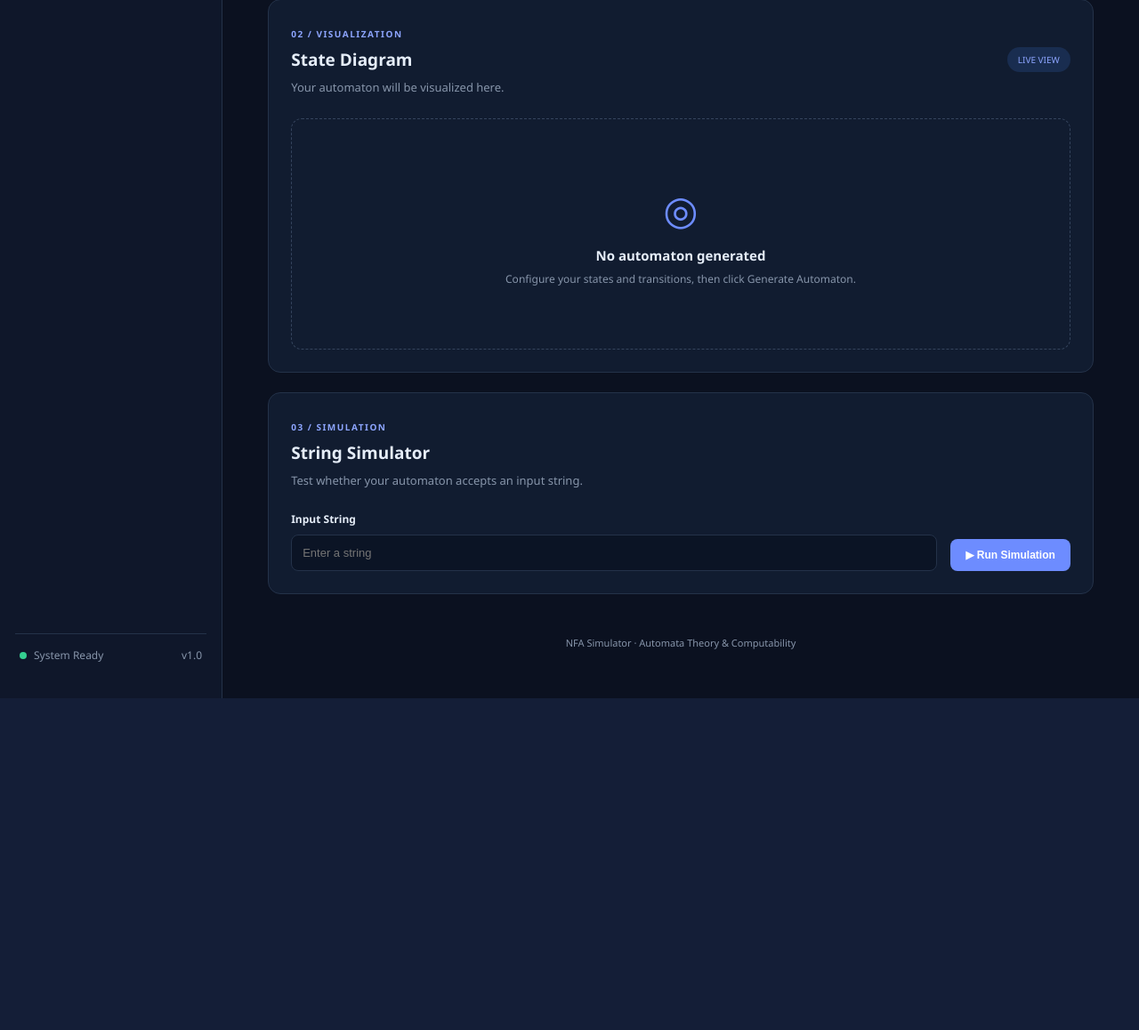
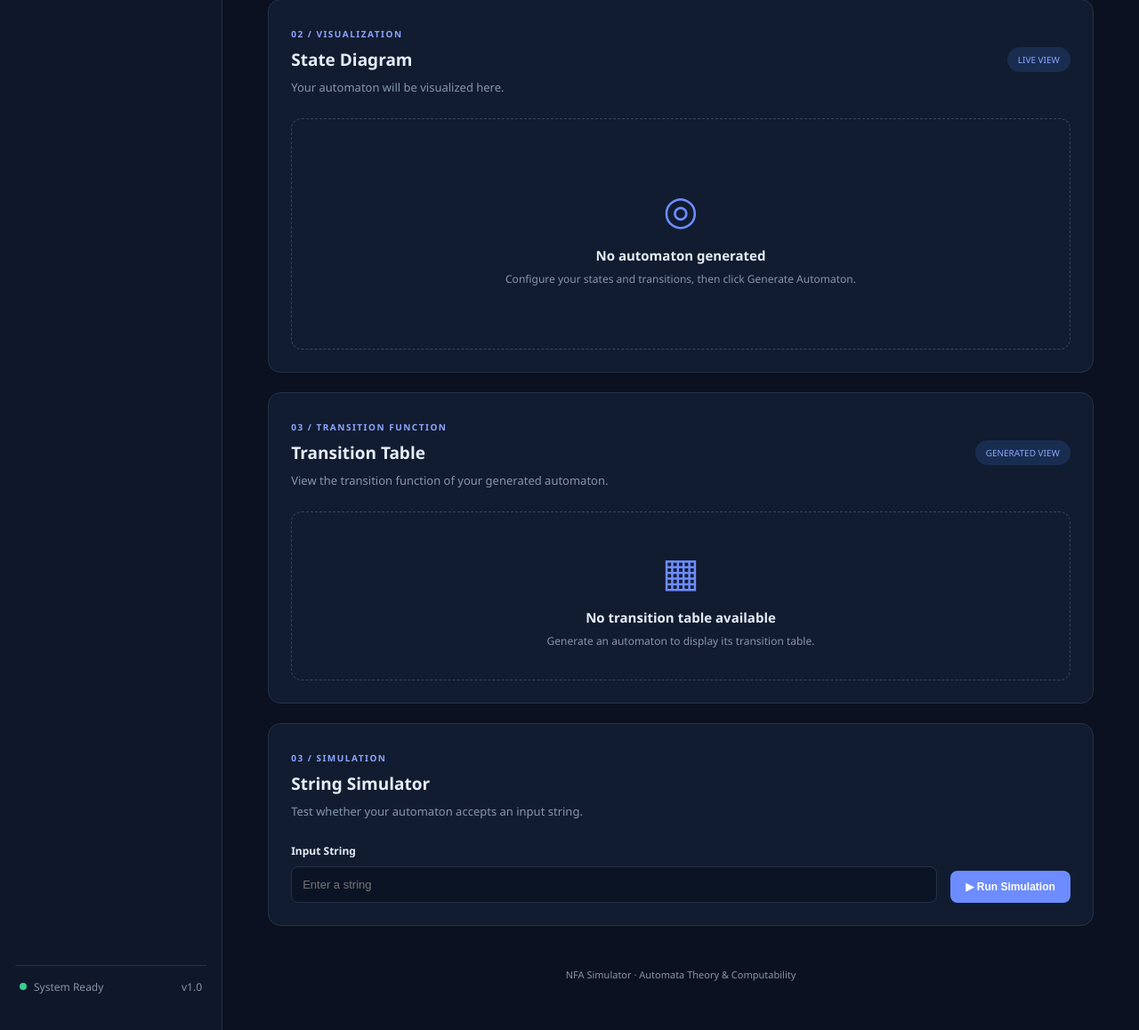
Before and after one commit to Mannan2408/NFA-Simulator, a Flask app: page / in a window 1280 px wide. Shown: the part 1065-2223 px from the top of the page at 89% size. Before the commit the page ends 1850 px from the top, so only its background shows below. Run offline with Flask 3, Linux system fonts and the light colour scheme.

Commit message:
transition table

```diff
--- a/static/script.js
+++ b/static/script.js
@@ -241,6 +241,7 @@ function generateAutomaton() {
     generatedAutomaton = machine;
 
     renderAutomaton(machine);
+    renderTransitionTable(machine);
 
     showMessage(
         "Automaton generated successfully! You can now view its state diagram.",
@@ -493,6 +494,169 @@ function renderAutomaton(machine) {
     container.appendChild(caption);
 }
 
+
+ // ==========================================
+ // AUTOMATIC TRANSITION TABLE GENERATION
+ // ==========================================
+
+function renderTransitionTable(machine) {
+
+    const container = $("transitionTableContainer");
+
+    container.innerHTML = "";
+
+    // Get alphabet symbols
+
+    const symbols = [...machine.alphabet];
+
+    // Add epsilon column for epsilon-NFA
+
+    if (machine.type === "epsilon") {
+        symbols.push("ε");
+    }
+
+    // Create transition lookup map
+
+    const transitionMap = new Map();
+
+    machine.transitions.forEach(transition => {
+
+        const from = transition.from;
+        const symbol = normalizeSymbol(transition.symbol);
+
+        const key = JSON.stringify([from, symbol]);
+
+        if (!transitionMap.has(key)) {
+            transitionMap.set(key, new Set());
+        }
+
+        transition.destinations.forEach(destination => {
+            transitionMap.get(key).add(destination);
+        });
+
+    });
+
+    // Create table
+
+    const table = document.createElement("table");
+
+    table.className = "transition-matrix";
+
+    // Create table header
+
+    const thead = document.createElement("thead");
+    const headerRow = document.createElement("tr");
+
+    const stateHeader = document.createElement("th");
+
+    stateHeader.textContent = "STATE";
+
+    headerRow.appendChild(stateHeader);
+
+    symbols.forEach(symbol => {
+
+        const th = document.createElement("th");
+
+        th.textContent = symbol;
+
+        headerRow.appendChild(th);
+
+    });
+
+    thead.appendChild(headerRow);
+    table.appendChild(thead);
+
+    // Create table body
+
+    const tbody = document.createElement("tbody");
+
+    machine.states.forEach(state => {
+
+        const row = document.createElement("tr");
+
+        const stateCell = document.createElement("td");
+
+        const isStart = state === machine.start;
+        const isFinal = machine.finals.includes(state);
+
+        let stateLabel = "";
+
+        if (isStart) stateLabel += "→ ";
+        if (isFinal) stateLabel += "* ";
+
+        stateCell.textContent = stateLabel + state;
+
+        if (isStart) {
+            stateCell.classList.add("start-state-cell");
+        }
+
+        if (isFinal) {
+            stateCell.classList.add("final-state-cell");
+        }
+
+        row.appendChild(stateCell);
+
+        // Generate destination cells
+
+        symbols.forEach(symbol => {
+
+            const cell = document.createElement("td");
+
+            const key = JSON.stringify([state, symbol]);
+
+            const destinations = transitionMap.get(key);
+
+            if (destinations && destinations.size > 0) {
+
+                // Maintain the original state order
+
+                const orderedDestinations = machine.states.filter(
+                    destination => destinations.has(destination)
+                );
+
+                cell.textContent =
+                    "{ " + orderedDestinations.join(", ") + " }";
+
+                cell.classList.add("transition-present");
+
+            } else {
+
+                cell.textContent = "∅";
+
+                cell.classList.add("transition-empty");
+
+            }
+
+            row.appendChild(cell);
+
+        });
+
+        tbody.appendChild(row);
+
+    });
+
+    table.appendChild(tbody);
+
+    // Add table to the page
+
+    container.appendChild(table);
+
+    // Add legend
+
+    const legend = document.createElement("div");
+
+    legend.className = "transition-legend";
+
+    legend.innerHTML = `
+        <span><strong>→</strong> Start state</span>
+        <span><strong>*</strong> Final state</span>
+        <span><strong>∅</strong> No transition</span>
+    `;
+
+    container.appendChild(legend);
+
+}
+
 // ------------------------------------------
 // 7. CLEAR GENERATED OUTPUT
 // ------------------------------------------
@@ -513,6 +677,20 @@ function clearGeneratedOutput() {
     `;
 
     $("simulationResult").innerHTML = "";
+
+    const tableContainer = $("transitionTableContainer");
+
+    if (tableContainer) {
+        tableContainer.innerHTML = `
+            <div class="table-placeholder">
+                <div class="graph-icon">▦</div>
+                <h3>No transition table available</h3>
+                <p>
+                    Generate an automaton to display its transition table.
+                </p>
+            </div>
+        `;
+    }
 
 }
 
--- a/static/style.css
+++ b/static/style.css
@@ -784,3 +784,121 @@ footer {
     }
 
 }
+
+
+/* ==========================================
+   AUTOMATIC TRANSITION TABLE
+========================================== */
+
+#transitionTableContainer {
+    width: 100%;
+    overflow-x: auto;
+}
+
+.transition-matrix {
+    width: 100%;
+    min-width: 400px;
+    border-collapse: separate;
+    border-spacing: 0;
+    margin-top: 5px;
+}
+
+.transition-matrix th {
+    background: #192d50;
+    color: #a9bcf0;
+    text-align: center;
+    padding: 16px;
+    font-size: 12px;
+    font-weight: 750;
+    border-bottom: 1px solid #30466e;
+}
+
+.transition-matrix th:first-child {
+    text-align: left;
+    border-radius: 8px 0 0 0;
+}
+
+.transition-matrix th:last-child {
+    border-radius: 0 8px 0 0;
+}
+
+.transition-matrix td {
+    padding: 16px;
+    text-align: center;
+    font-size: 13px;
+    border-bottom: 1px solid var(--border);
+    overflow-wrap: anywhere;
+}
+
+.transition-matrix td:first-child {
+    text-align: left;
+    font-weight: 750;
+    color: #e5edf8;
+}
+
+.transition-matrix tbody tr {
+    background: #111c30;
+    transition: background .2s ease;
+}
+
+.transition-matrix tbody tr:hover {
+    background: #192944;
+}
+
+.transition-matrix .start-state-cell {
+    color: #91adff !important;
+}
+
+.transition-matrix .final-state-cell {
+    color: #55dda7 !important;
+}
+
+.transition-matrix .transition-present {
+    color: #55dda7;
+    font-weight: 650;
+}
+
+.transition-matrix .transition-empty {
+    color: #65748b;
+}
+
+.transition-legend {
+    display: flex;
+    flex-wrap: wrap;
+    gap: 20px;
+    margin-top: 20px;
+    padding: 14px;
+    background: #0b1425;
+    border: 1px solid var(--border);
+    border-radius: 9px;
+    font-size: 11px;
+    color: var(--muted);
+}
+
+.transition-legend strong {
+    color: #91adff;
+    font-size: 14px;
+    margin-right: 4px;
+}
+
+.table-placeholder {
+    min-height: 190px;
+    border: 1px dashed #35445d;
+    border-radius: 12px;
+    display: flex;
+    flex-direction: column;
+    align-items: center;
+    justify-content: center;
+    text-align: center;
+    padding: 25px;
+}
+
+.table-placeholder h3 {
+    font-size: 15px;
+    margin-bottom: 8px;
+}
+
+.table-placeholder p {
+    font-size: 12px;
+    color: var(--muted);
+}
--- a/templates/index.html
+++ b/templates/index.html
@@ -36,7 +36,7 @@
             <a class="nav-item" href="#simulator">
                 <span>▷</span> String Simulator
             </a>
-            <a class="nav-item" href="#transitions">
+            <a class="nav-item" href="#transitionTable">
                 <span>▦</span> Transition Table
             </a>
         </nav>
@@ -206,6 +206,36 @@
         </section>
 
 
+<!-- TRANSITION TABLE -->
+<section class="panel" id="transitionTable">
+
+    <div class="section-heading">
+        <div>
+            <span class="section-number">03 / TRANSITION FUNCTION</span>
+            <h2>Transition Table</h2>
+            <p>
+                View the transition function of your generated automaton.
+            </p>
+        </div>
+
+        <span class="tag">GENERATED VIEW</span>
+    </div>
+
+    <div id="transitionTableContainer" class="table-container">
+
+        <div class="table-placeholder">
+            <div class="graph-icon">▦</div>
+            <h3>No transition table available</h3>
+            <p>
+                Generate an automaton to display its transition table.
+            </p>
+        </div>
+
+    </div>
+
+</section>
+
+
         <!-- STRING SIMULATOR -->
         <section class="panel" id="simulator">
 
```
